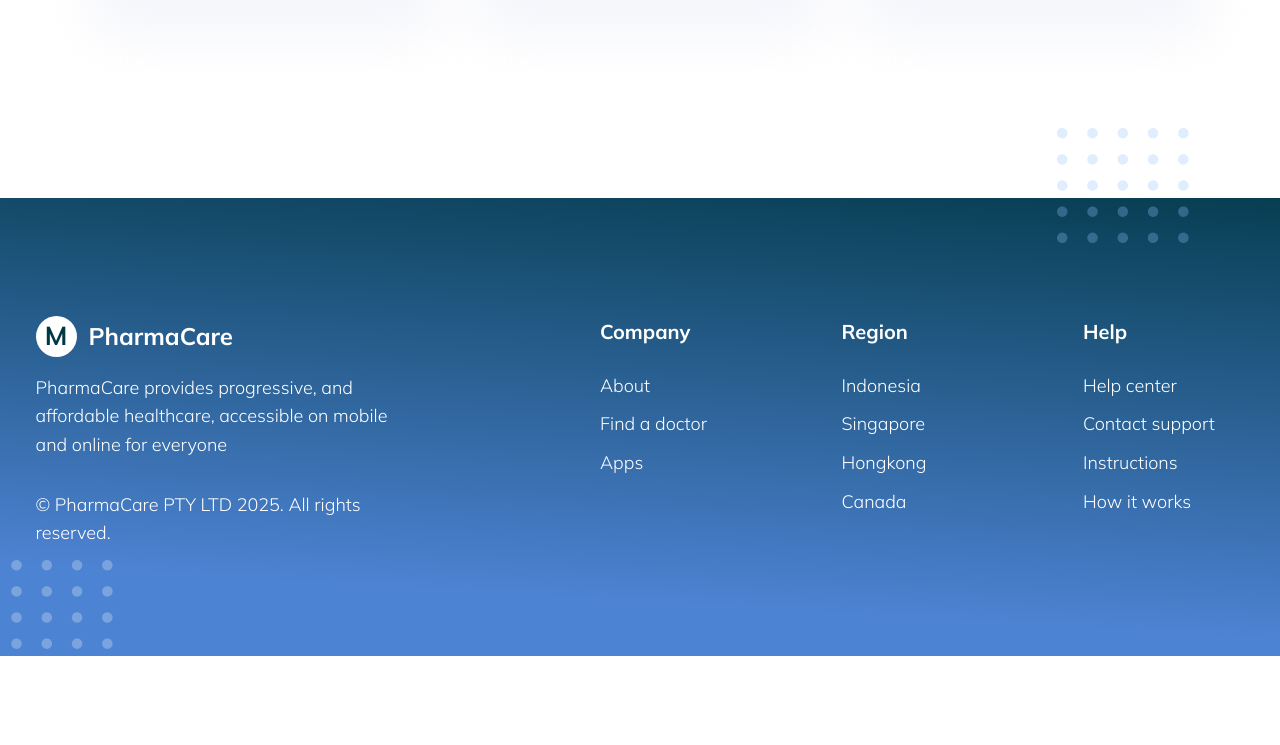
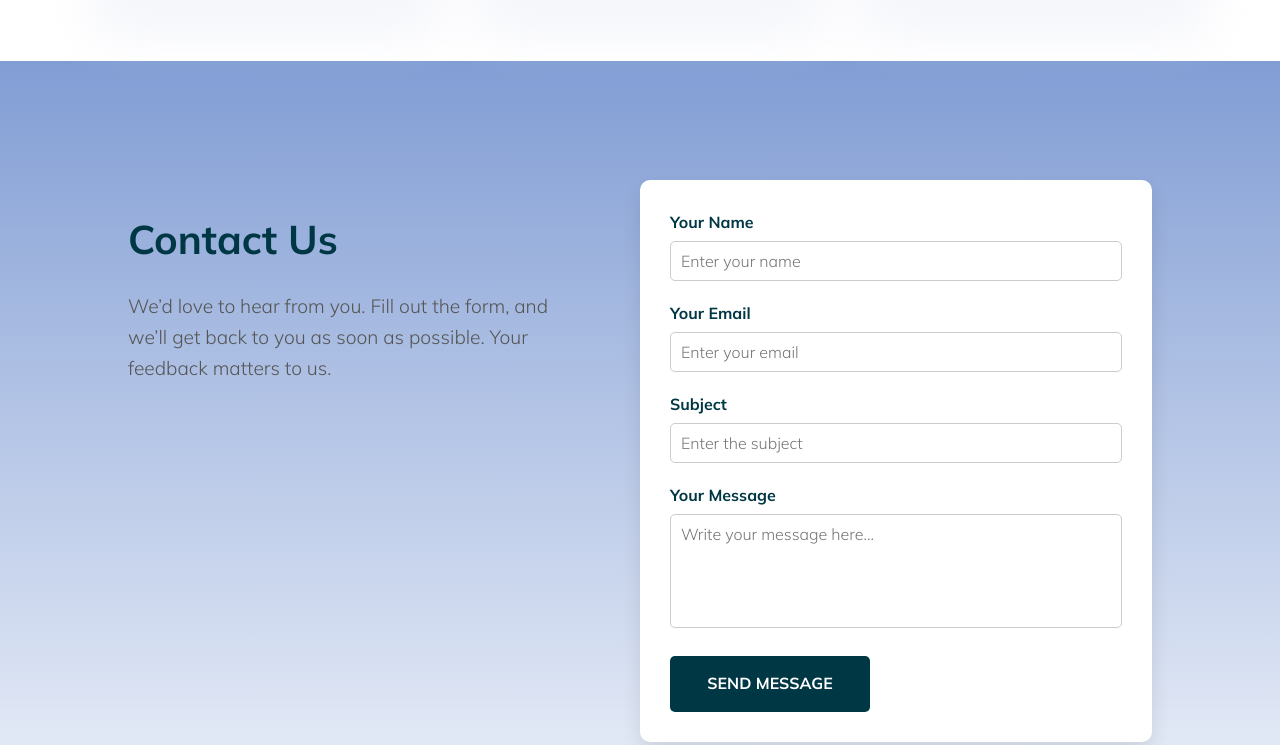
Before and after one commit to vamsikrishnaummadi/pharmacare, a plain HTML site: page index.html in a window 1280 px wide. Shown: the part 4849-5594 px from the top of the page. Before the commit the page ends 5505 px from the top, so only its background shows below. Drawn offline with nearby package versions, Linux system fonts and the light colour scheme.

Commit message:
contact us page

```diff
--- a/assets/css/main.css
+++ b/assets/css/main.css
@@ -824,3 +824,128 @@ button{
         width: 100%;
     }
 }
+
+/* Contact Us Page */
+.contact-page {
+    display: flex;
+    align-items: center;
+    justify-content: center;
+    min-height: 100vh;
+    padding: 50px 10%;
+    background: linear-gradient(to bottom, rgba(4, 60, 170, 0.5), rgba(11, 67, 180, 0.05));
+  }
+
+  .contact-container {
+    display: flex;
+    flex-direction: column;
+    gap: 30px;
+    max-width: 1200px;
+    width: 100%;
+  }
+
+  .contact-content {
+    flex: 1;
+    text-align: left;
+  }
+
+  .contact-content h1 {
+    font-size: 2.5rem;
+    color: #003745;
+    margin-bottom: 20px;
+  }
+
+  .contact-content p {
+    font-size: 1.2rem;
+    color: #555;
+  }
+
+  .contact-form {
+    flex: 1;
+    width: 80%;
+    margin: 0 auto; /* Centered on smaller screens */
+    background-color: white;
+    padding: 30px;
+    border-radius: 10px;
+    box-shadow: 0 10px 20px rgba(0, 0, 0, 0.1);
+  }
+
+  .contact-form .form-group {
+    margin-bottom: 20px;
+  }
+
+  .contact-form label {
+    display: block;
+    margin-bottom: 5px;
+    font-weight: bold;
+    color: #003745;
+  }
+
+  .contact-form input,
+  .contact-form textarea {
+    width: 100%;
+    padding: 10px;
+    border: 1px solid #ccc;
+    border-radius: 5px;
+    font-size: 1rem;
+    outline: none;
+  }
+
+  .contact-form input:focus,
+  .contact-form textarea:focus {
+    border-color: #003745;
+    box-shadow: 0 0 5px rgba(4, 60, 170, 0.5);
+  }
+
+  textarea {
+    resize: none;
+  }
+
+  .contact-form .btn {
+    background-color: #003745;
+    color: white;
+    padding: 10px 20px;
+    border-radius: 5px;
+    font-weight: bold;
+    text-transform: uppercase;
+    cursor: pointer;
+    transition: background-color 0.3s ease;
+    font-size: 1rem;
+  }
+
+  .contact-form .btn:hover {
+    background-color: #005a6b;
+  }
+
+  /* Desktop Layout */
+  @media (min-width: 768px) {
+    .contact-container {
+      flex-direction: row;
+      align-items: flex-start;
+    }
+
+    .contact-content {
+      flex: 1;
+      padding-right: 30px;
+    }
+
+    .contact-form {
+      flex: 1;
+      width: 100%; /* Form takes full width of its column */
+    }
+  }
+
+  /* Mobile Layout */
+  @media (max-width: 767px) {
+    .contact-container {
+      flex-direction: column;
+      text-align: center;
+    }
+
+    .contact-form {
+      width: 80%; /* Center the form on mobile */
+    }
+
+    .contact-content {
+      margin-bottom: 30px;
+    }
+  }
--- a/index.html
+++ b/index.html
@@ -348,6 +348,33 @@
                         </div>
                     </div>
                 </section>
+                <section id="contact" class="contact-page">
+                    <div class="contact-container">
+                      <div class="contact-content">
+                        <h1>Contact Us</h1>
+                        <p>We’d love to hear from you. Fill out the form, and we’ll get back to you as soon as possible. Your feedback matters to us.</p>
+                      </div>
+                      <form class="contact-form">
+                        <div class="form-group">
+                          <label for="name">Your Name</label>
+                          <input type="text" id="name" name="name" placeholder="Enter your name" required>
+                        </div>
+                        <div class="form-group">
+                          <label for="email">Your Email</label>
+                          <input type="email" id="email" name="email" placeholder="Enter your email" required>
+                        </div>
+                        <div class="form-group">
+                          <label for="subject">Subject</label>
+                          <input type="text" id="subject" name="subject" placeholder="Enter the subject" required>
+                        </div>
+                        <div class="form-group">
+                          <label for="message">Your Message</label>
+                          <textarea id="message" name="message" placeholder="Write your message here..." rows="5" required></textarea>
+                        </div>
+                        <button type="submit" class="btn">Send Message</button>
+                      </form>
+                    </div>
+                  </section>
             </main>
 
             <footer class = "footer">
```
